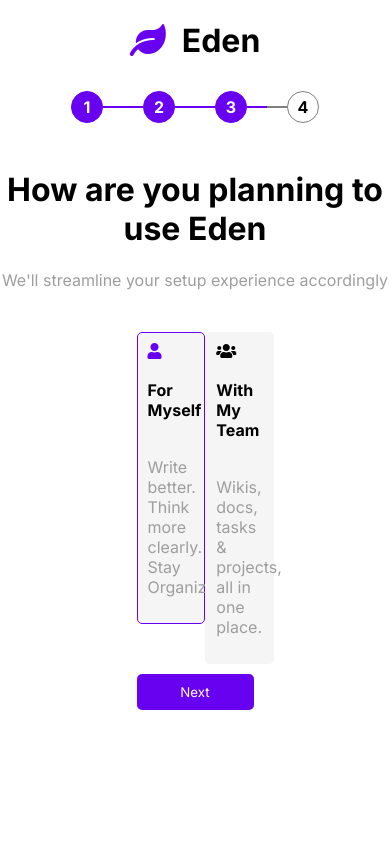
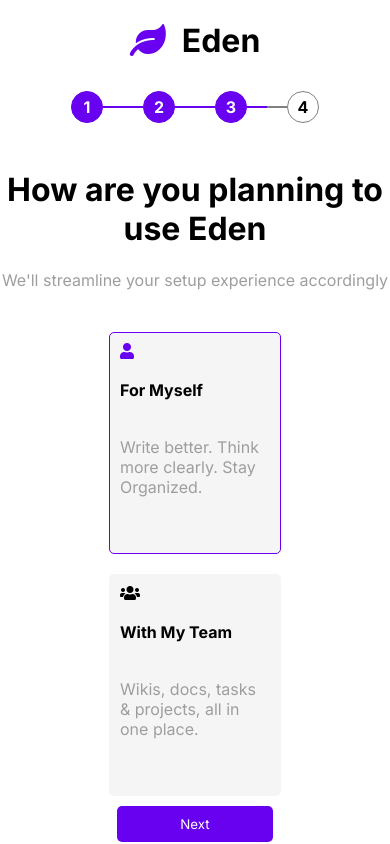
Before and after one commit to ParthParolekar/Cutshort-assignment, a React (Create React App) app: page /adduser/user-selection in a window 390 px wide. Built offline with nearby package versions, Linux system fonts and the light colour scheme.

Commit message:
style: card-responsive

```diff
--- a/src/components/Card/card.css
+++ b/src/components/Card/card.css
@@ -2,8 +2,8 @@
   display: flex;
   flex-direction: column;
   background-color: whitesmoke;
-  min-width: 40%;
-  height: max-content;
+  width: 150px;
+  min-height: 200px;
   margin: 10px 0;
   padding: 10px;
   border-radius: 5px;
--- a/src/components/UserSelection/userSelection.css
+++ b/src/components/UserSelection/userSelection.css
@@ -1,7 +1,6 @@
 .card-form-container {
-  width: 30%;
+  width: 40%;
   margin: 0 auto;
-  justify-content: center;
 }
 
 .card-form-container button {
@@ -9,7 +8,15 @@
 }
 
 .card-container {
+  width: 100%;
   display: flex;
   flex-direction: row;
   justify-content: space-between;
 }
+
+@media (max-width: 680px) {
+  .card-container {
+    flex-direction: column;
+    align-items: center;
+  }
+}
```
